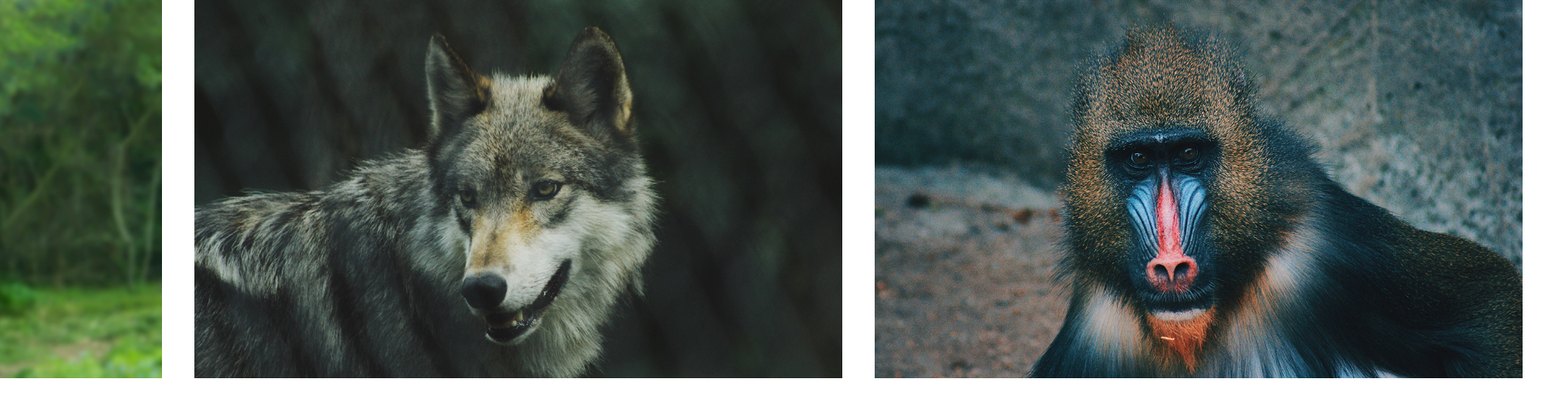
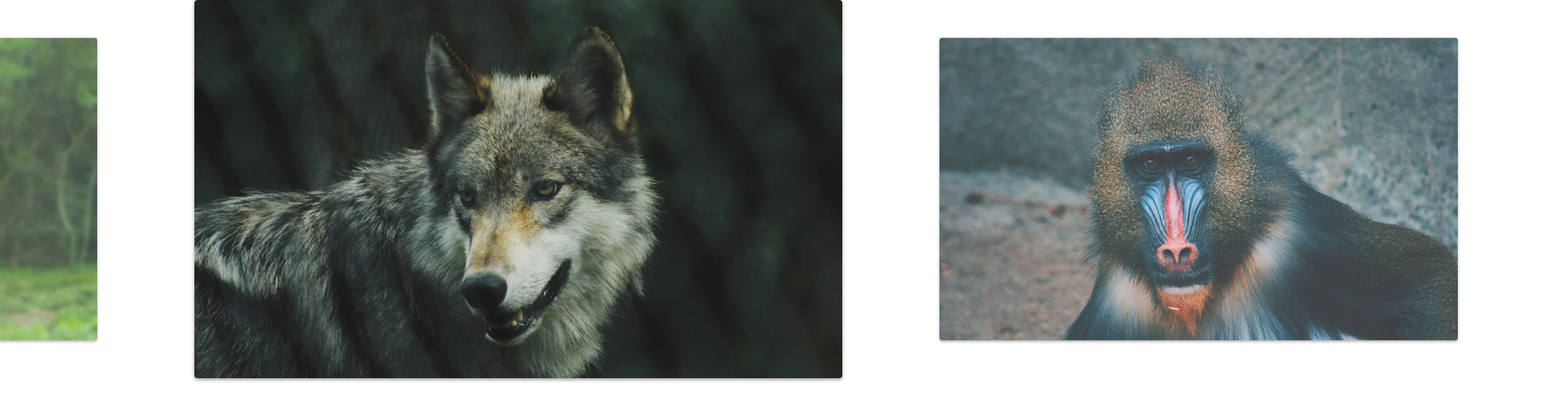
Before and after one commit to lucasvasquezfc/projeto-slide, a plain HTML site: page index.html in a window 1280 px wide. Shown: the top 510 px of the page at 81% size, 1920 px wide, since content can reach past the window. Drawn offline with Linux system fonts and the light colour scheme.

Commit message:
Ajuste das configuracoes ao resize e classe ativa adicionada

```diff
--- a/css/style.css
+++ b/css/style.css
@@ -21,11 +21,28 @@ img {
 .slide {
     display: flex;
 }
+
+.slide:hover {
+    will-change: transform;
+}
+
 .slide li {
     flex-shrink: 0;
     width: 80vw;
     max-width: 800px;
     margin: 0 20px;
+
+    opacity: .8;
+    transform: scale(.8);
+    transition: .4s;
+    border-radius: 4px;
+    overflow: hidden;
+    box-shadow: 0 2px 4px rgba(0, 0, 0,.4);
+}
+
+.slide li.active {
+    opacity: 1;
+    transform: scale(1);
 }
 
 /* .slide {
--- a/js/slide.js
+++ b/js/slide.js
@@ -1,7 +1,10 @@
+import debounce from './debounce.js';
+
 export default class Slide {
   constructor(slide, wrapper) {
     this.slide = document.querySelector(slide);
     this.wrapper = document.querySelector(wrapper);
+    this.activeClass = 'active';
     this.dist = {
       finalPosition: 0,
       startX: 0,
@@ -69,12 +72,6 @@ export default class Slide {
     this.wrapper.addEventListener('touchend', this.onEnd);
   }
 
-  bindEvents() {
-    this.onStart = this.onStart.bind(this);
-    this.onEnd = this.onEnd.bind(this);
-    this.onMove = this.onMove.bind(this);
-  }
-
   // Slides config
 
   slidePosition(slide) {
@@ -106,7 +103,14 @@ export default class Slide {
     this.moveSlide(activeSlide.position);
     this.slidesIndexNav(index);
     this.dist.finalPosition = activeSlide.position;
-    console.log(this.index);
+    this.changeActiveClass();
+  }
+
+  changeActiveClass() {
+    this.slideArray.forEach((item) =>
+      item.element.classList.remove(this.activeClass)
+    );
+    this.slideArray[this.index.active].element.classList.add(this.activeClass);
   }
 
   activePrevSlide() {
@@ -121,11 +125,31 @@ export default class Slide {
     }
   }
 
+  onResize() {
+    setTimeout(() => {
+      this.slidesConfig();
+      this.changeSlide(this.index.active);
+    }, 1000);
+  }
+
+  addResizeEvent() {
+    window.addEventListener('resize', this.onResize);
+  }
+
+  bindEvents() {
+    this.onStart = this.onStart.bind(this);
+    this.onEnd = this.onEnd.bind(this);
+    this.onMove = this.onMove.bind(this);
+
+    this.onResize = debounce(this.onResize.bind(this), 200);
+  }
+
   init() {
     this.bindEvents();
     this.transition(true);
     this.addSlideEvents();
     this.slidesConfig();
+    this.addResizeEvent();
     return this;
   }
 }
```
